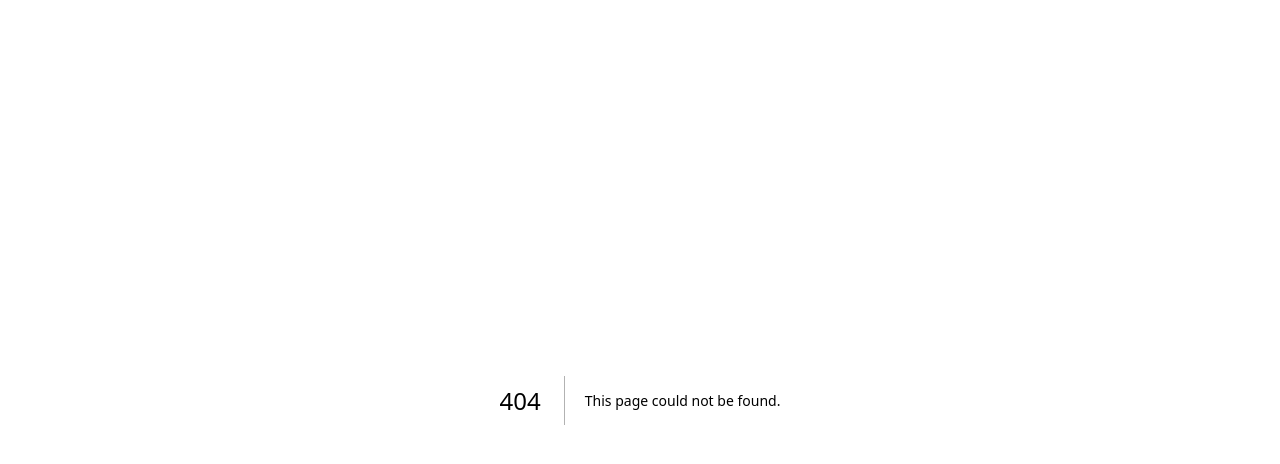
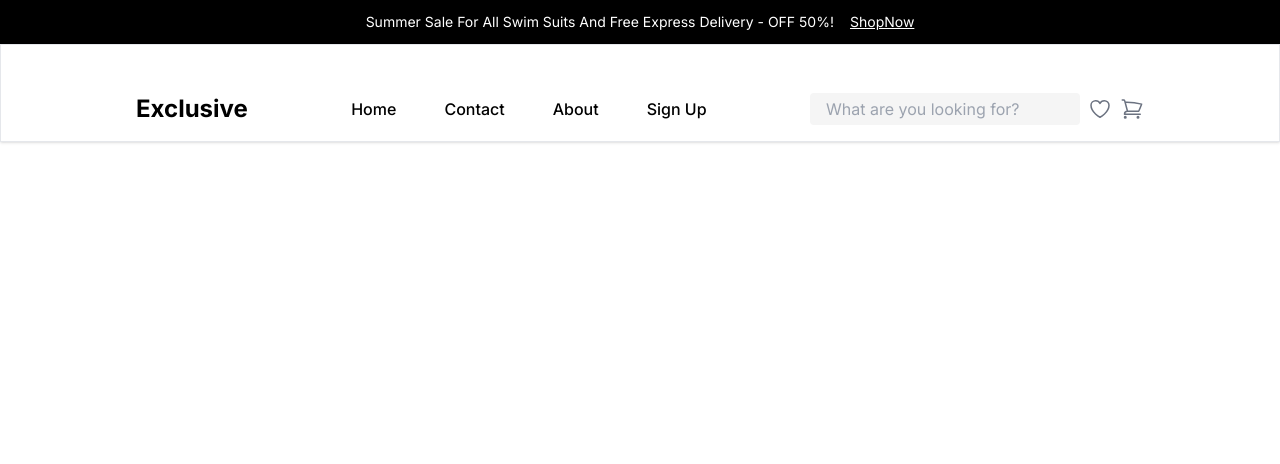
Before and after one commit to dimasbp17/next-store, a Next.js app: page /about in a window 1280 px wide. Before the commit this address had no page. Shown: the top 464 px of the page. Built offline with nearby package versions, Linux system fonts and the light colour scheme.

Commit message:
add:header

```diff
--- /dev/null
+++ b/src/app/about/page.tsx
@@ -0,0 +1,11 @@
+'use client'
+
+import Header from '@/components/header/Header';
+
+const About = () => {
+  return (
+    <Header/>
+  )
+}
+
+export default About
--- a/src/app/globals.css
+++ b/src/app/globals.css
@@ -1,23 +1,3 @@
 @tailwind base;
 @tailwind components;
 @tailwind utilities;
-
-:root {
-    --foreground-rgb: 0, 0, 0;
-    --background-start-rgb: 214, 219, 220;
-    --background-end-rgb: 255, 255, 255;
-}
-
-@media (prefers-color-scheme: dark) {
-    :root {
-        --foreground-rgb: 255, 255, 255;
-        --background-start-rgb: 0, 0, 0;
-        --background-end-rgb: 0, 0, 0;
-    }
-}
-
-@layer utilities {
-    .text-balance {
-        text-wrap: balance;
-    }
-}
--- /dev/null
+++ b/src/components/header/Header.tsx
@@ -0,0 +1,68 @@
+import Link from "next/link";
+import React from "react";
+import {
+    HeartIcon,
+    ShoppingCartIcon,
+    MagnifyingGlassIcon,
+} from "@heroicons/react/24/outline";
+
+const Header = () => {
+    return (
+        <>
+            <div className='flex justify-center bg-black w-full '>
+                <div className=' md:flex items-center text-white text-[9px] md:text-sm md:space-x-4 py-3'>
+                    <p>
+                        Summer Sale For All Swim Suits And Free Express Delivery
+                        - OFF 50%!
+                    </p>
+                    <Link href='#' className='underline'>
+                        ShopNow
+                    </Link>
+                </div>
+            </div>
+            <nav className='flex justify-between items-center bg-white shadow border px-[135px] pt-12 pb-4'>
+                <div>
+                    <h1 className='text-2xl font-bold'> Exclusive</h1>
+                </div>
+                <div>
+                    <ul className='flex justify-center items-center gap-12 font-medium'>
+                        <Link href='/'>
+                            <li className='focus:underline hover:underline'>
+                                Home
+                            </li>
+                        </Link>
+                        <Link href='#'>
+                            <li className='focus:underline hover:underline'>
+                                Contact
+                            </li>
+                        </Link>
+                        <Link href='#'>
+                            <li className='focus:underline hover:underline'>
+                                About
+                            </li>
+                        </Link>
+                        <Link href='#'>
+                            <li className='focus:underline hover:underline'>
+                                Sign Up
+                            </li>
+                        </Link>
+                    </ul>
+                </div>
+                <div className='flex items-center space-x-2'>
+                    <div className='relative flex items-center text-[#9CA3AF] focus-within:text-gray-600'>
+                        <input
+                            className='rounded bg-[#F5F5F5] px-4 pr-5 py-1 appearance-none'
+                            type='search'
+                            placeholder='What are you looking for?'
+                        />
+                    </div>
+
+                    <HeartIcon className='h-6 w-6 text-gray-500' />
+                    <ShoppingCartIcon className='h-6 w-6 text-gray-500' />
+                </div>
+            </nav>
+        </>
+    );
+};
+
+export default Header;
```
Also changed, not shown: package.json (+6 -5 lines), 1 other file (tests, documents, lock files or other folders).
